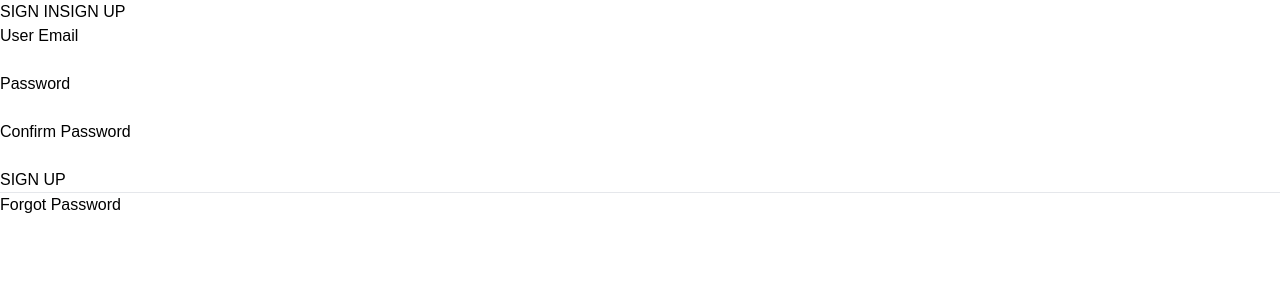
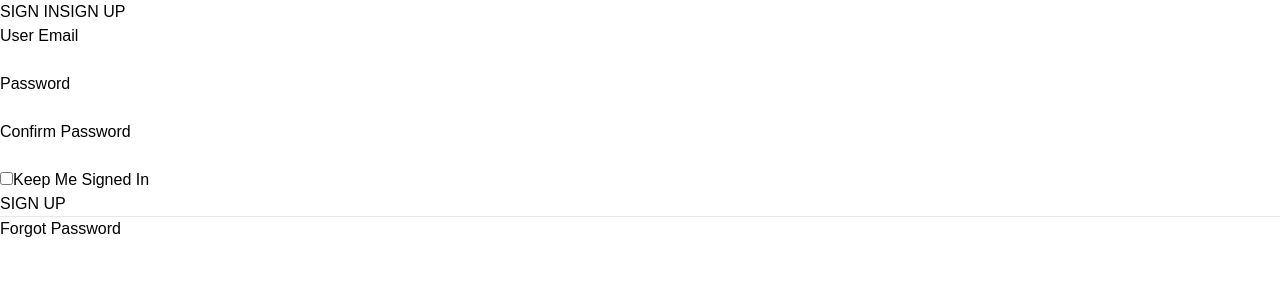
Before and after one commit to kholturaev2001/todo-app-firebase, a React (Vite) app: page /login in a window 1280 px wide. Both pictures are taken after a click on the button "SIGN UP". Shown: the top 300 px of the page. Built offline with nearby package versions, Linux system fonts and the light colour scheme.

Commit message:
add keep me signed in checkbox to signup

```diff
--- a/src/components/SignUp.jsx
+++ b/src/components/SignUp.jsx
@@ -100,6 +100,19 @@ const SignUp = () => {
           value={formData.confirmPassword}
         />
       </section>
+      <section className="flex items-center gap-1 ml-3">
+        <input
+          type="checkbox"
+          className="cursor-pointer"
+          name="signedIn"
+          id="signedIn"
+          onChange={handleChange}
+          checked={formData.signedIn}
+        />
+        <label htmlFor="signedIn" className="text-white font-bold text-[11px]">
+          Keep Me Signed In
+        </label>
+      </section>
       <button className="bg-[#EEC110] m-2 rounded-2xl text-white font-bold text-[11px] p-[6px] ">
         SIGN UP
       </button>
--- a/src/pages/Login.jsx
+++ b/src/pages/Login.jsx
@@ -18,7 +18,7 @@ const Login = () => {
 
   return (
     <div className="h-screen flex align-center">
-      <div className="w-[400px] bg-[#33224f] rounded-sm m-auto px-10 py-5 h-[450px]">
+      <div className="w-[400px] bg-[#33224f] rounded-sm m-auto px-10 py-5 h-[470px]">
         <div className="flex gap-4 pb-6">
           {navs.map(({ name, id }) => (
             <button
```
